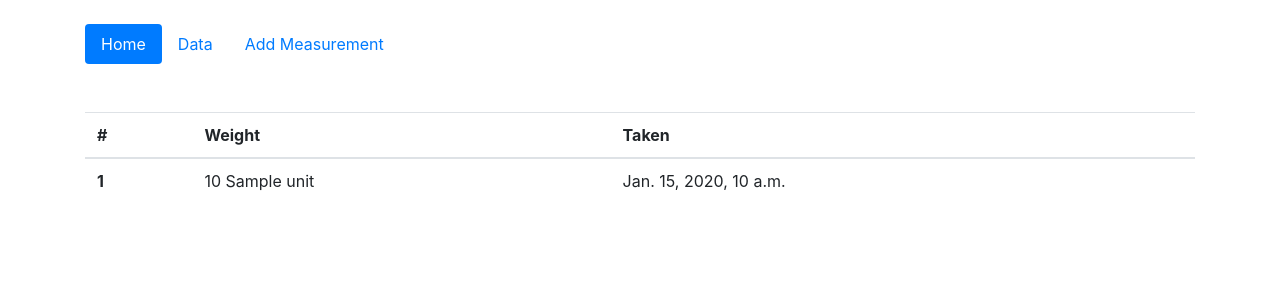
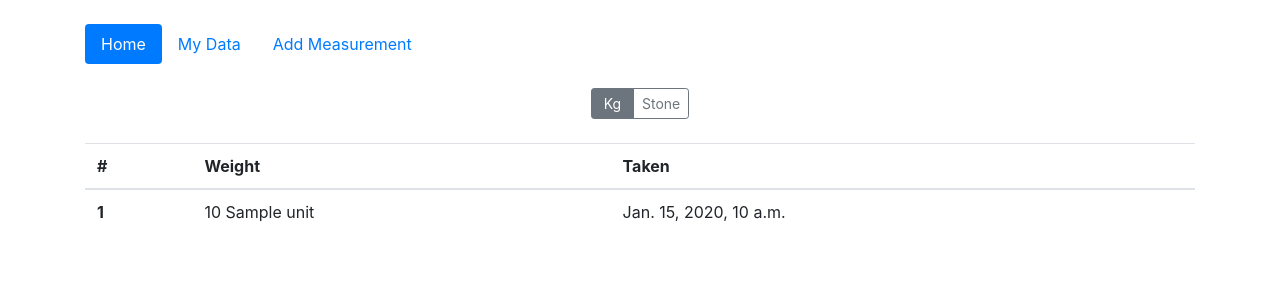
Before and after one commit to wkeeling/weighttracker, a Django app: template track/templates/data.html in a window 1280 px wide. Shown: the top 300 px of the page. Run offline with Django 3.2, Linux system fonts and the light colour scheme; the template is opened without the code that fills it: most values are stand-ins (such as "Sample title", 1, 10 or a date in 2020); some libraries are stand-ins or nearby versions.

Commit message:
Initial work on filtering table by unit

```diff
--- a/templates/base.html
+++ b/templates/base.html
@@ -23,7 +23,7 @@
                             <a class="nav-link active" href="{% url 'home' %}">Home</a>
                         </li>
                         <li class="nav-item">
-                            <a class="nav-link" href="{% url 'data' %}">Data</a>
+                            <a class="nav-link" href="{% url 'data' %}">My Data</a>
                         </li>
                         <li class="nav-item">
                             <a class="nav-link" href="#">Add Measurement</a>
--- a/track/models.py
+++ b/track/models.py
@@ -48,4 +48,4 @@ class WeightMeasurement(models.Model):
         )
 
     class Meta:
-        ordering = ['created']
+        ordering = ['-created']
--- a/track/templates/data.html
+++ b/track/templates/data.html
@@ -3,6 +3,18 @@
 {% block title_text %}Home{% endblock %}
 
 {% block content %}
+    <div class="row">
+        <div class="col text-center">
+            <div id="units" class="btn-group btn-group-toggle center" data-toggle="buttons">
+                <label class="btn btn-outline-secondary btn-sm">
+                    <input type="radio" name="units" id="kg" value="kg">&#160;Kg&#160;</input>
+                </label>
+                <label class="btn btn-outline-secondary btn-sm">
+                    <input type="radio" name="units" id="stone" value="stone">Stone</input>
+                </label>
+            </div>
+        </div>
+    </div>
     <div class="row">
         <div class="col">
             &#160;
@@ -19,7 +31,7 @@
                     </tr>
                 </thead>
                 <tbody>
-                {% for measurement in object_list reversed %}
+                {% for measurement in object_list %}
                     <tr>
                         <th scope="row">{{ forloop.revcounter }}</th>
                         <td>{{ measurement.weight }}&#160;{{ measurement.unit }}</td>
@@ -30,4 +42,19 @@
             </table>
         </div>
     </div>
+    <script>
+        $(function() {
+            $('.btn').button();
+
+            $('#units :input').change(function() {
+                window.location.href = '/track/data/?unit=' + ($(this).val());
+            });
+
+            const params = new URLSearchParams(window.location.search);
+            let unit = params.get('unit') || 'kg';
+            let radio = $('#' + unit);
+            radio.prop('checked', true);
+            radio.parent('label').addClass('active');
+        });
+    </script>
 {% endblock %}
```
Also changed, not shown: track/tests/test_views.py (+12 -0 lines), track/views.py (+17 -0 lines).
